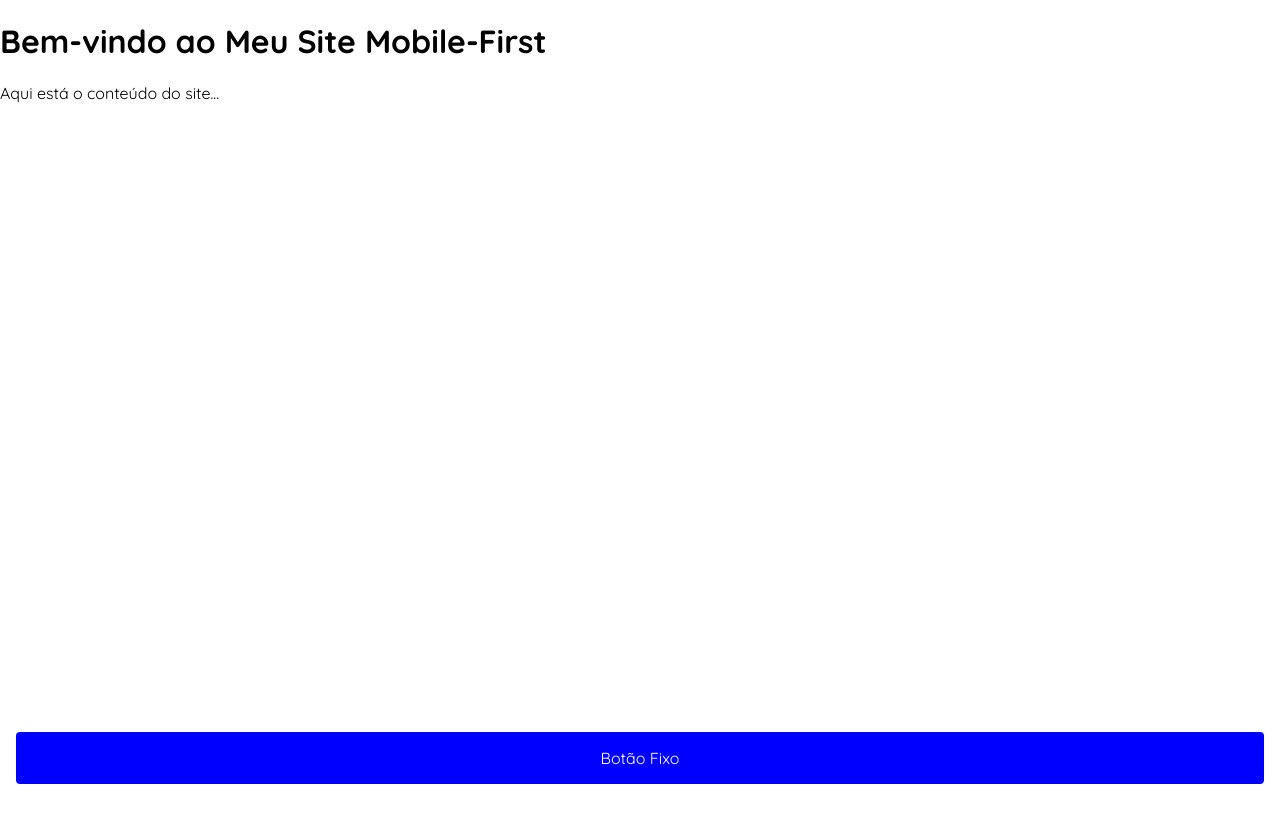
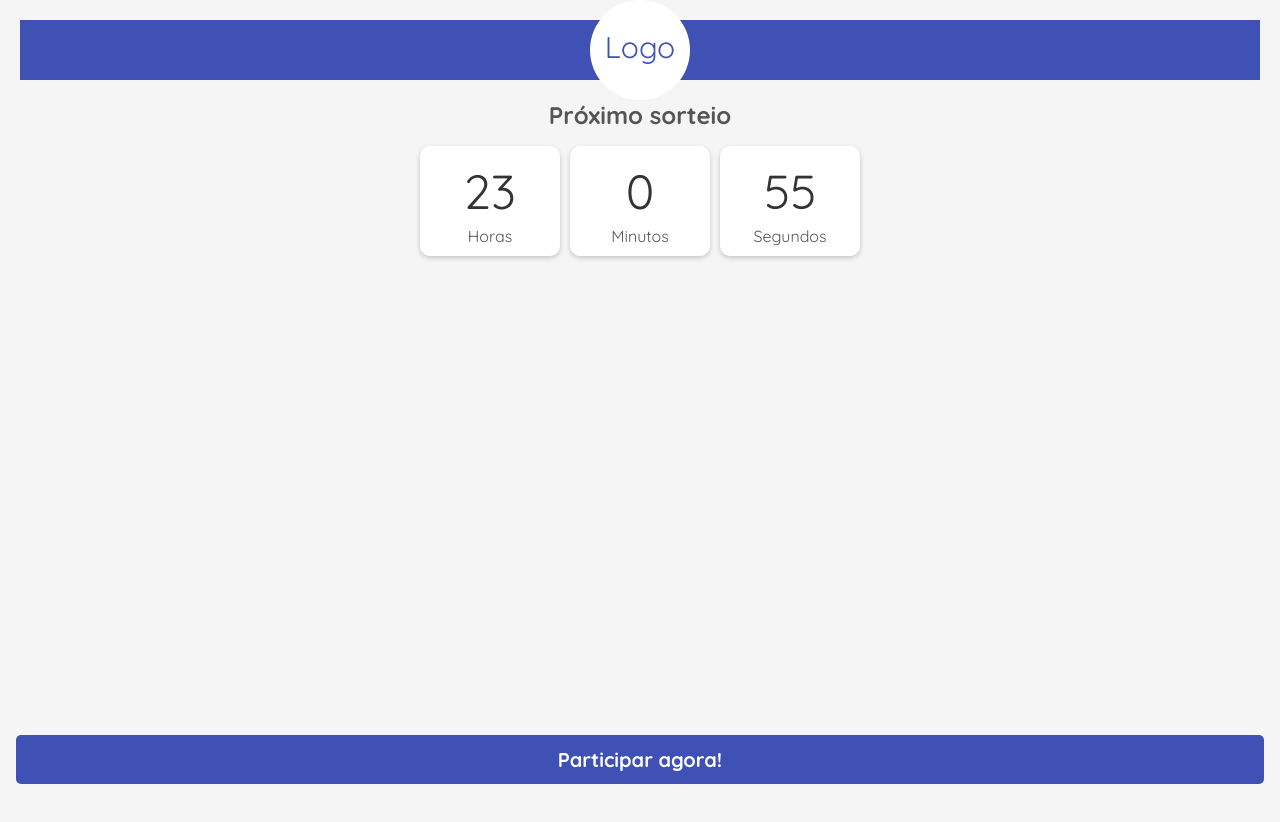
Before and after one commit to Felpssss/Cartelinhaa, a plain HTML site: page index.html in a window 1280 px wide. Before the commit the page ends 800 px from the top, so only its background shows below. Drawn offline with Linux system fonts and the light colour scheme.

Commit message:
Atualizar o index.html

```diff
--- a/index.html
+++ b/index.html
@@ -1,51 +1,151 @@
 <!DOCTYPE html>
-<html lang="pt-BR">
+<html>
 <head>
-  <meta charset="UTF-8">
-  <meta name="viewport" content="width=device-width, initial-scale=1.0">
-  <title>Lotto Brasil</title>
-
-  <link href="https://fonts.googleapis.com/css2?family=Quicksand:wght@400;700&display=swap" rel="stylesheet">
-
+    <meta name="viewport" content="width=device-width, initial-scale=1">
     <style>
-    /* Estilos gerais */
         body {
-      font-family: 'Quicksand', sans-serif;
+            font-family: "Quicksand", sans-serif;
+            background-color: #f5f5f5;
             margin: 0;
-      padding: 0;
+            padding: 20px;
+            display: flex;
+            flex-direction: column;
+            align-items: center;
+            min-height: 100vh;
+            position: relative;
         }
 
-    /* Estilos para o botão fixo */
+        .topbar {
+            background-color: #3f51b5;
+            width: 100%;
+            height: 60px;
+            display: flex;
+            justify-content: center;
+            align-items: center;
+        }
+
+        .topbar svg {
+            width: 100px;
+            height: auto;
+            fill: #fff;
+        }
+
+        .title {
+            font-size: 24px;
+            color: #555;
+            margin-top: 20px;
+            text-align: center;
+        }
+
+        .timer {
+            display: flex;
+            justify-content: center;
+            align-items: center;
+            flex-direction: row;
+            gap: 10px;
+            margin-bottom: 50px;
+        }
+
+        .box {
+            width: 120px;
+            max-width: 40%;
+            flex: 1;
+            display: flex;
+            flex-direction: column;
+            align-items: center;
+            justify-content: center;
+            background-color: #fff;
+            padding: 10px;
+            border-radius: 10px;
+            box-shadow: 0 2px 5px rgba(0, 0, 0, 0.2);
+        }
+
+        .time {
+            font-size: 48px;
+            color: #333;
+            margin: 5px;
+        }
+
+        .label {
+            font-size: 16px;
+            color: #555;
+        }
+
         .fixed-button {
             position: fixed;
+            bottom: 16px;
             left: 16px;
             right: 16px;
-      bottom: 16px;
-      margin: 0;
-      padding: 16px;
-      background-color: blue; /* Substitua "blue" pela cor desejada */
-      color: white;
-      border: none;
-      border-radius: 4px;
-      font-size: 16px;
-      font-family: 'Quicksand', sans-serif;
+            margin: 0 auto;
+            background-color: #3f51b5;
+            color: #fff;
+            font-weight: bold;
+            padding: 12px 24px;
+            border-radius: 5px;
+            text-align: center;
+            text-decoration: none;
+            font-size: 20px;
         }
     </style>
-
-  <!-- Meta tag para dispositivos iOS -->
-  <meta name="apple-mobile-web-app-status-bar-style" content="black-translucent">
-
-  <!-- Meta tag para dispositivos Android -->
-  <meta name="theme-color" content="blue">
+    <link rel="stylesheet" href="https://fonts.googleapis.com/css2?family=Quicksand:wght@400;700&display=swap">
 </head>
 <body>
-  <!-- Conteúdo do site -->
-  <h1>Bem-vindo ao Meu Site Mobile-First</h1>
-  <p>Aqui está o conteúdo do site...</p>
+    <div class="topbar">
+        <!-- Substitua o conteúdo abaixo com o seu código SVG do logotipo -->
+        <svg viewBox="0 0 100 100">
+            <circle cx="50" cy="50" r="50" fill="#fff" />
+            <text x="50%" y="50%" dominant-baseline="middle" text-anchor="middle" fill="#3f51b5" font-size="30px">Logo</text>
+        </svg>
+    </div>
 
-  <!-- Botão fixo na parte inferior -->
-  <button class="fixed-button">Botão Fixo</button>
+    <h1 class="title">Próximo sorteio</h1>
 
-  <!-- Scripts opcionais, se necessário -->
+    <div class="timer" id="countdown">
+        <div class="box">
+            <div class="time" id="hours">0</div>
+            <div class="label">Horas</div>
+        </div>
+        <div class="box">
+            <div class="time" id="minutes">0</div>
+            <div class="label">Minutos</div>
+        </div>
+        <div class="box">
+            <div class="time" id="seconds">0</div>
+            <div class="label">Segundos</div>
+        </div>
+    </div>
+
+    <a href="#" class="fixed-button">Participar agora!</a>
+
+    <script>
+        // Define a data e hora final (24 horas a partir do momento atual)
+        var countDownDate = new Date();
+        countDownDate.setHours(countDownDate.getHours() + 24);
+
+        // Atualiza o contador a cada segundo
+        var x = setInterval(function() {
+            // Obtém a data e hora atual
+            var now = new Date().getTime();
+
+            // Calcula a diferença entre a data final e a atual
+            var distance = countDownDate - now;
+
+            // Calcula as horas, minutos e segundos restantes
+            var hours = Math.floor(distance / (1000 * 60 * 60));
+            var minutes = Math.floor((distance % (1000 * 60)) / (1000 * 60));
+            var seconds = Math.floor((distance % (1000 * 60)) / 1000);
+
+            // Atualiza os elementos de texto das horas, minutos e segundos
+            document.getElementById("hours").textContent = hours;
+            document.getElementById("minutes").textContent = minutes;
+            document.getElementById("seconds").textContent = seconds;
+
+            // Se o temporizador chegar a zero, exibe uma mensagem
+            if (distance < 0) {
+                clearInterval(x);
+                document.getElementById("countdown").innerHTML = "Tempo expirado!";
+            }
+        }, 1000);
+    </script>
 </body>
 </html>
```
Lines whose indentation alone changed are shown as unchanged.
